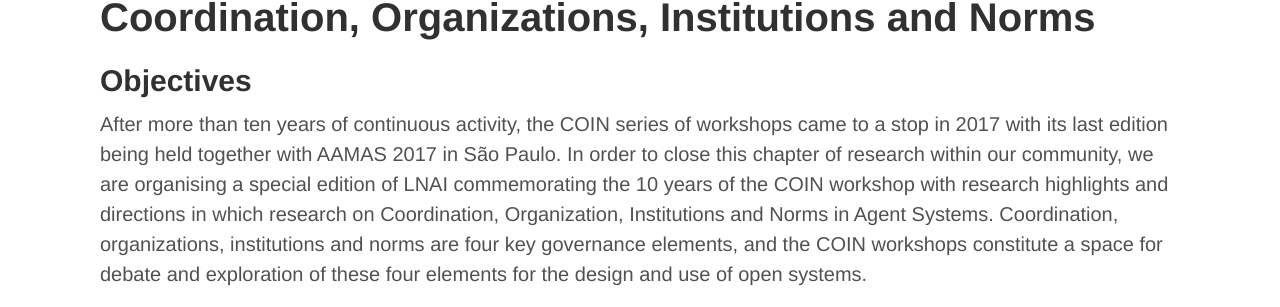
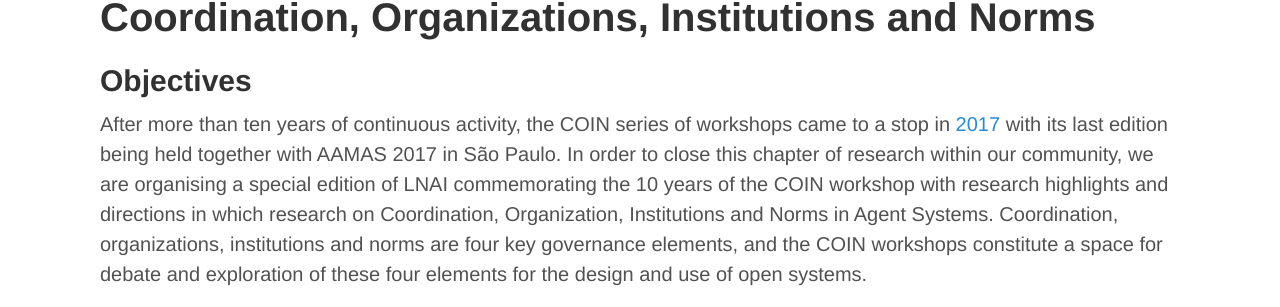
Before and after one commit to coin-workshop/coin-retrospective, a Jekyll site: the page built from index.md, in a window 1280 px wide. Shown: the part 199-506 px from the top of the page. Built offline with Jekyll 4.4.1, drawn with Linux system fonts in a browser that asks for light colours; part of the change alters nothing that is shown.

Commit message:
Updated website.

```diff
--- a/index.md
+++ b/index.md
@@ -7,7 +7,7 @@ title: COIN
 
 ## Objectives
 
-After more than ten years of continuous activity, the COIN series of workshops came to a stop in 2017 with its last edition being held together with AAMAS 2017 in São Paulo. In order to close this chapter of research within our community, we are organising a special edition of LNAI commemorating the 10 years of the COIN workshop with research highlights and directions in which research on Coordination, Organization, Institutions and Norms in Agent Systems.
+After more than ten years of continuous activity, the COIN series of workshops came to a stop in [2017](https://coin-workshop.github.io/coin-2017-brazil/) with its last edition being held together with AAMAS 2017 in São Paulo. In order to close this chapter of research within our community, we are organising a special edition of LNAI commemorating the 10 years of the COIN workshop with research highlights and directions in which research on Coordination, Organization, Institutions and Norms in Agent Systems.
 Coordination, organizations, institutions and norms are four key governance elements, and the COIN workshops constitute a space for debate and exploration of these four elements for the design and use of open systems.
 
 Current ICT solutions exhibit unprecedented levels of sophistication, only achievable via the interconnection of hundreds or thousands of software components. In many scenarios, these components are supplied by third parties and they may come and go (i.e., we have an open ecosystem of components), they may have various degrees of autonomy (i.e., they may not “do as told”), and they interact with one another as well as with digital and physical assets, whilst competing and/or collaborating to achieve individual and global goals.
```
